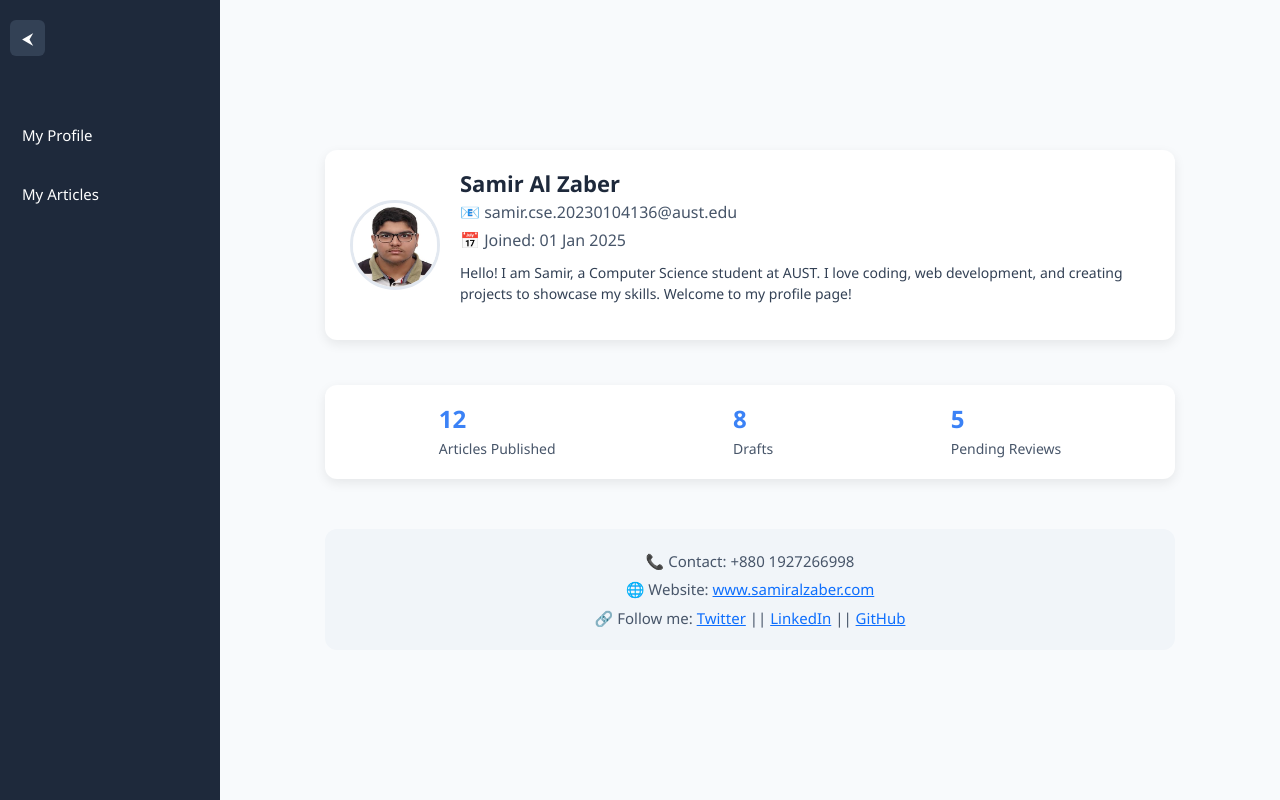
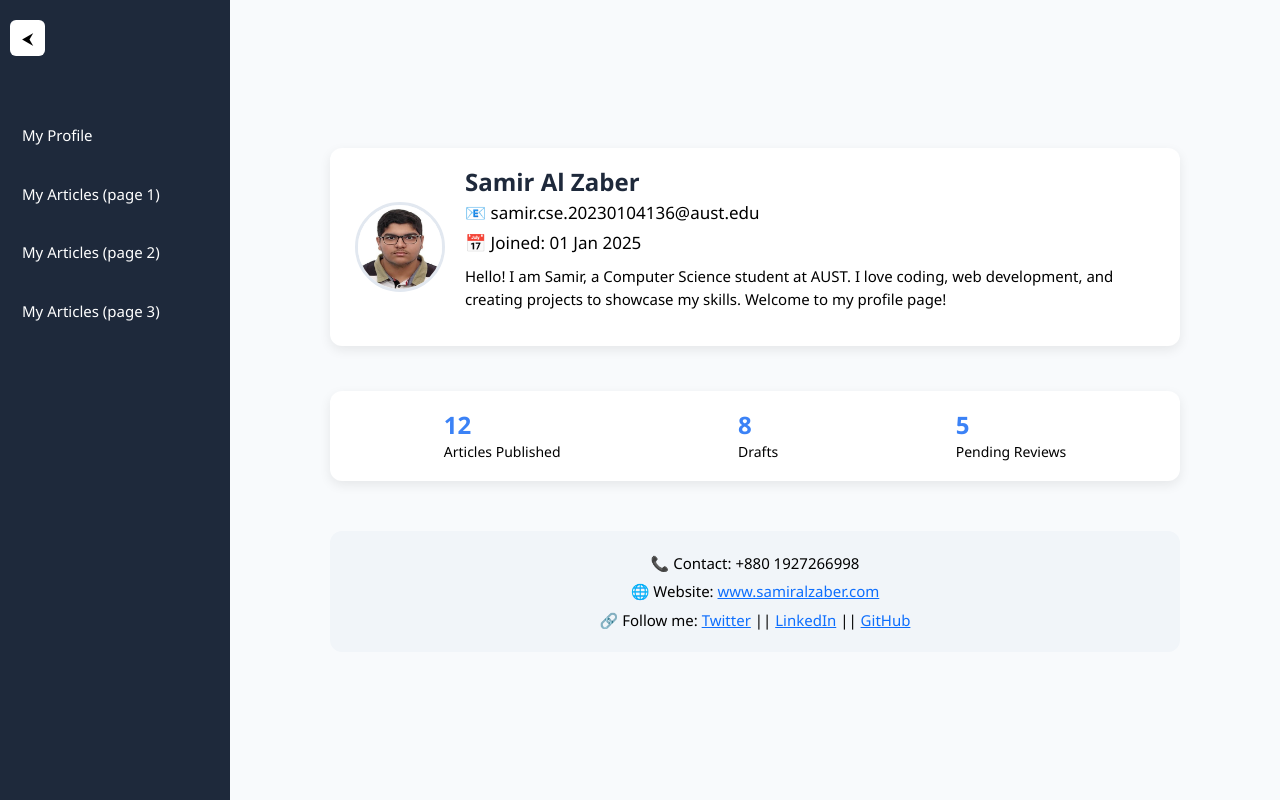
Before and after one commit to Samir-AlJaber/MyProfile, a React (Create React App) app: page / in a window 1280 px wide. Built offline with nearby package versions, Linux system fonts and the light colour scheme.

Commit message:
Design updated

```diff
--- a/src/Home/ArticlesPage.js
+++ b/src/Home/ArticlesPage.js
@@ -55,8 +55,10 @@ const ArticlesPage = () => {
           {isOpen ? "⮜" : "⮞"}
         </button>
         <ul>
-          <li onClick={() => navigate("/")}>{isOpen ? "Profile" : "👤"}</li>
-          <li onClick={() => navigate("/articles/page/1")}>{isOpen ? "My Articles" : "📝"}</li>
+          <li onClick={() => navigate("/")}>{isOpen ? "My Profile" : "👤"}</li>
+          <li onClick={() => navigate("/articles/page/1")}>{isOpen ? "My Articles (page 1)" : "📝"}</li>
+          <li onClick={() => navigate("/articles/page/2")}>{isOpen ? "My Articles (page 2)" : "📝"}</li>
+          <li onClick={() => navigate("/articles/page/3")}>{isOpen ? "My Articles (page 3)" : "📝"}</li>
         </ul>
       </div>
 
--- a/src/Home/HomePage.css
+++ b/src/Home/HomePage.css
@@ -11,17 +11,17 @@
   background: #1e293b;
   color: #fff;
   padding: 20px 10px;
-  transition: width 0.3s ease;
+  transition: width 0.4s ease;
   min-height: 100vh;
   box-shadow: 2px 0 8px rgba(0,0,0,0.15);
 }
 
 .sidebar.open {
-  width: 220px;
+  width: 230px;
 }
 
 .sidebar.collapsed {
-  width: 70px;
+  width: 90px;
 }
 
 .sidebar ul {
@@ -37,21 +37,27 @@
   padding: 8px 12px;
   border-radius: 6px;
   transition: background 0.2s ease;
+  transition: transform 0.3s ease-in-out
 }
 
 .sidebar li:hover {
-  background: rgba(255,255,255,0.1);
+  background: #6f9cfb;
+  transform: translateY(-3px);
 }
 
 .toggle-btn {
-  background: #334155;
+  background: white;
   border: none;
-  color: #fff;
+  color: black;
   cursor: pointer;
   padding: 6px 12px;
   margin-bottom: 20px;
   border-radius: 6px;
   font-size: 16px;
+}
+
+.toggle-btn :hover{
+  background: #6f9cfb;
 }
 
 .main-content {
@@ -91,14 +97,14 @@
 
 .profile-name {
   margin: 0;
-  font-size: 22px;
+  font-size: 24px;
   font-weight: 600;
 }
 
 .profile-info {
   margin: 4px 0;
-  font-size: 16px;
-  color: #475569;
+  font-size: 17px;
+  color: black;
 }
 
 .table-section {
@@ -123,11 +129,11 @@ th, td {
   text-align: left;
   padding: 14px 12px;
   border-bottom: 1px solid #e2e8f0;
-  font-size: 14px;
+  font-size: 15px;
 }
 
 th {
-  color: #334155;
+  color: black;
   font-weight: 600;
   background: #f8fafc;
 }
@@ -143,8 +149,8 @@ th {
 
 .profile-bio {
   margin-top: 10px;
-  font-size: 14px;
-  color: #334155;
+  font-size: 15px;
+  color: black;
 }
 
 .stats-card {
@@ -164,10 +170,10 @@ th {
   color: #3b82f6;
 }
 
-.stat p {
+.stat h6 {
   margin: 4px 0 0 0;
   font-size: 14px;
-  color: #475569;
+  color: black;
 }
 
 .profile-footer {
@@ -177,7 +183,7 @@ th {
   border-radius: 12px;
   text-align: center;
   font-size: 15px;
-  color: #475569;
+  color: black;
 }
 .profile-footer p {
   margin: 6px 0;
--- a/src/Home/ProfilePage.js
+++ b/src/Home/ProfilePage.js
@@ -18,7 +18,9 @@ const ProfilePage = () => {
         </button>
         <ul>
           <li onClick={() => navigate("/")}>{isOpen ? "My Profile" : "👤"}</li>
-          <li onClick={() => navigate("/articles/page/1")}>{isOpen ? "My Articles" : "📝"}</li>
+          <li onClick={() => navigate("/articles/page/1")}>{isOpen ? "My Articles (page 1)" : "📝"}</li>
+          <li onClick={() => navigate("/articles/page/2")}>{isOpen ? "My Articles (page 2)" : "📝"}</li>
+          <li onClick={() => navigate("/articles/page/3")}>{isOpen ? "My Articles (page 3)" : "📝"}</li>
         </ul>
       </div>
 
@@ -41,15 +43,15 @@ const ProfilePage = () => {
           <div className="stats-card">
             <div className="stat">
               <h3>12</h3>
-              <p>Articles Published</p>
+              <h6>Articles Published</h6>
             </div>
             <div className="stat">
               <h3>8</h3>
-              <p>Drafts</p>
+              <h6>Drafts</h6>
             </div>
             <div className="stat">
               <h3>5</h3>
-              <p>Pending Reviews</p>
+              <h6>Pending Reviews</h6>
             </div>
           </div>
 
```
